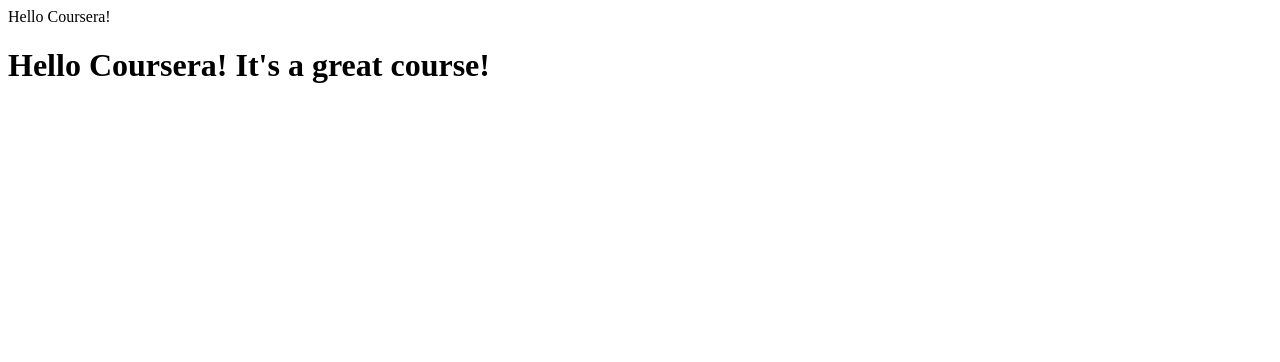
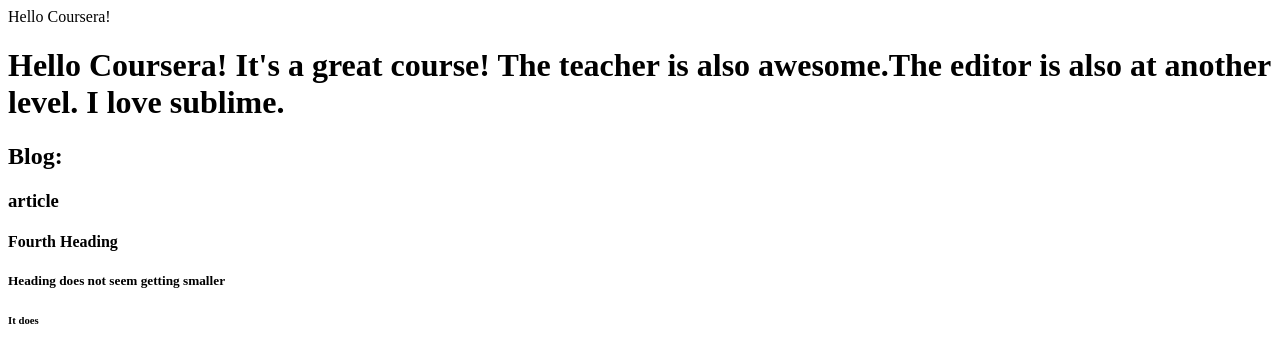
Before and after one commit to sahu-SuMiT/coursera-test, a plain HTML site: page site/index.html in a window 1280 px wide. Drawn offline with Linux system fonts and the light colour scheme.

Commit message:
site modified after I learnt to use git link

```diff
--- a/site/index.html
+++ b/site/index.html
@@ -1,6 +1,12 @@
 <!DOCTYPE html>
 <html><head>Hello Coursera!
 </head>
-<body><h1>Hello Coursera! It's a great course!
+<body><h1>Hello Coursera! It's a great course! The teacher is also awesome.The editor is also at another level. I love sublime.
+<h2>Blog:</h2>
+<h3>article</h3>
+<h4>Fourth Heading</h4>
+<h5>Heading does not seem getting smaller</h5>
+<h6>It does</h6>
+
 </h1>
 </body></html>
```
